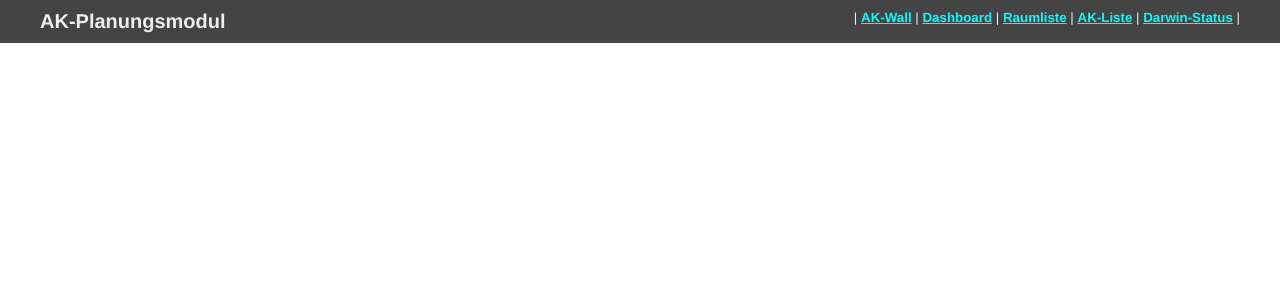
After one commit to d120/kifplan, a Django app: template oplan/templates/oplan/header.html in a window 1280 px wide. The commit adds this page. Shown: the top 300 px of the page. Run offline with Django 3.2, Linux system fonts and the light colour scheme; the template is opened without the code that fills it, so the values that code supplies are empty; parts of the project's set-up code (start-up, migrations or seed data) failed here and were passed over; some libraries are stand-ins or nearby versions.

Commit message:
templates

```diff
--- a/oplan/templates/admin/oplan/ak/change_list.html
+++ b/oplan/templates/admin/oplan/ak/change_list.html
@@ -1,4 +1,10 @@
 {% extends "admin/change_list.html" %}
+
+{% block breadcrumbs %}
+    {% include "oplan/menu.html" %}
+    {{ block.super }}
+{% endblock %}
+
 {% block object-tools-items %}
 
     <li>
--- a/oplan/templates/admin/oplan/room/change_list.html
+++ b/oplan/templates/admin/oplan/room/change_list.html
@@ -1,4 +1,10 @@
 {% extends "admin/change_list.html" %}
+
+{% block breadcrumbs %}
+    {% include "oplan/menu.html" %}
+    {{ block.super }}
+{% endblock %}
+
 {% block object-tools-items %}
 
     <li>
--- /dev/null
+++ b/oplan/templates/oplan/header.html
@@ -0,0 +1,14 @@
+<!doctype html>
+<meta charset="utf8">
+<title>AK-Planungsmodul</title>
+
+{% load static from staticfiles %}
+<script src="{% static 'oplan/vendor/jquery/dist/jquery.min.js' %}"></script>
+<script src="{% static 'oplan/vendor/moment/moment.js' %}"></script>
+<script src="{% static 'oplan/vendor/fullcalendar/dist/fullcalendar.js' %}"></script>
+<link rel=stylesheet href="{% static 'oplan/vendor/fullcalendar/dist/fullcalendar.css' %}">
+<style> html,body{margin:0;padding:0;font-family:Helvetica,sans-serif;font-size:10pt;}
+#contents { padding:10px; } </style>
+
+{% include "oplan/menu.html" %}
+<div id=contents>
--- /dev/null
+++ b/oplan/templates/oplan/menu.html
@@ -0,0 +1,17 @@
+
+<style>
+#mainMenu{background:#444;padding:10px 40px;color:#eee;min-height:20px;}
+#mainMenu h2{ margin:0; }
+#mainMenu a{color:#00ffff!important;font-weight:bold;}
+</style>
+<div id="mainMenu">
+<div style="float:right">
+| <a href="{% url 'oplan:ak_wall' %}">AK-Wall</a>
+| <a href="{% url 'oplan:infoscreen' %}">Dashboard</a>
+| <a href="{% url 'admin:oplan_room_changelist' %}">Raumliste</a>
+| <a href="{% url 'admin:oplan_ak_changelist' %}">AK-Liste</a>
+| <a href="{% url 'oplan:darwin_status' %}">Darwin-Status</a>
+|
+</div>
+<h2>{{titel|default:"AK-Planungsmodul"}}</h2>
+</div>
--- a/oplan/urls.py
+++ b/oplan/urls.py
@@ -13,6 +13,11 @@
 
 urlpatterns = [
     url(r'^', include(router.urls)),
+    url(r'akwall/$', views.ak_wall, name="ak_wall"),
+    url(r'infoscreen/$', views.infoscreen, name="infoscreen"),
+    url(r'darwin_status/$', views.darwin_status, name="darwin_status"),
+    url(r'raum/(?P<raumnummer>\w+)/$', views.raumansicht, name="raumansicht"),
+    url(r'raum/(?P<raumnummer>\w+)/$', views.raumansicht, name="raumansicht"),
     url(r'raumimport/$', views.ImportRaumliste.as_view(), name="import_room_list"),
     url(r'import/aks-wiki/$', views.ImportWikiAkListe.as_view(), name="import_aks_wikitext"),
     #url(r'signs/$', views.Schildergenerator.as_view()),
```
Also changed, not shown: oplan/admin.py (+6 -1 lines), oplan/templates/admin/oplan/app_index.html (added, +11 -0 lines), oplan/templates/admin/oplan/roomopening/change_list.html (added, +8 -0 lines), oplan/templates/oplan/ak_import_view.html (+1 -6 lines), oplan/templates/oplan/raumansicht.html (added, +18 -0 lines), oplan/views.py (+17 -0 lines).
